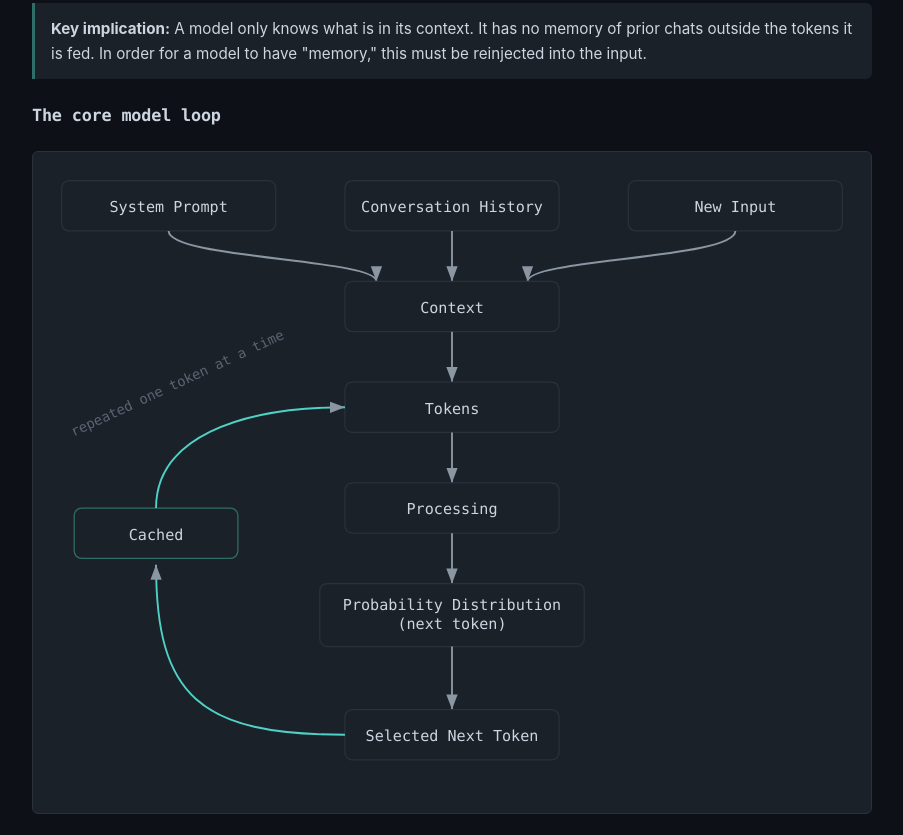
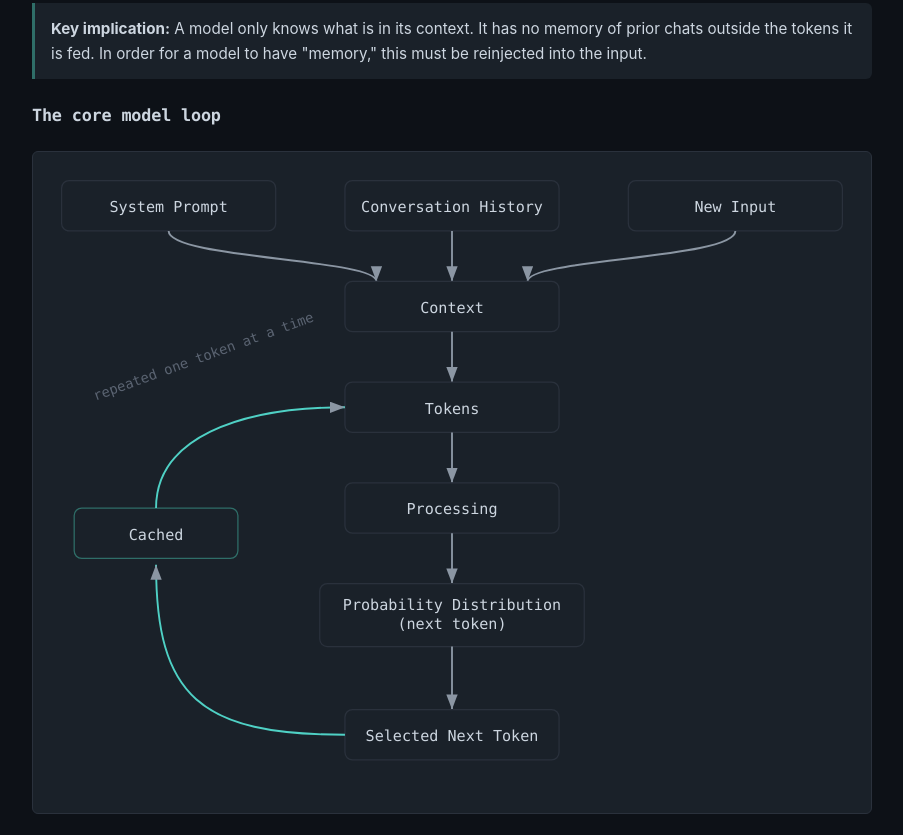
Before and after one commit to Luke-Rutten/ai-adoption-designs, a plain HTML site: page topics/foundations.html in a window 1280 px wide. Shown: the part 560-1395 px from the top of the page, without its empty margins (188-1091 px from the left). Drawn offline with Linux system fonts and the light colour scheme.

Commit message:
text shift

```diff
--- a/topics/foundations.html
+++ b/topics/foundations.html
@@ -111,7 +111,7 @@
             <path class="cmlloop" d="M235,450 C120,450 85,420 85,315"></path>
             <g class="cmlnode cache"><rect x="20" y="270" width="130" height="40" rx="6"></rect><text x="85" y="295">Cached</text></g>
             <path class="cmlloop" d="M85,270 C85,215 150,190 235,190"></path>
-            <text class="cmllabel" x="190" y="195" transform="rotate(-25 100 380)">repeated one token at a time</text>
+            <text class="cmllabel" x="200" y="175" transform="rotate(-20 100 380)">repeated one token at a time</text>
           </svg>
         </figure>
 
```
